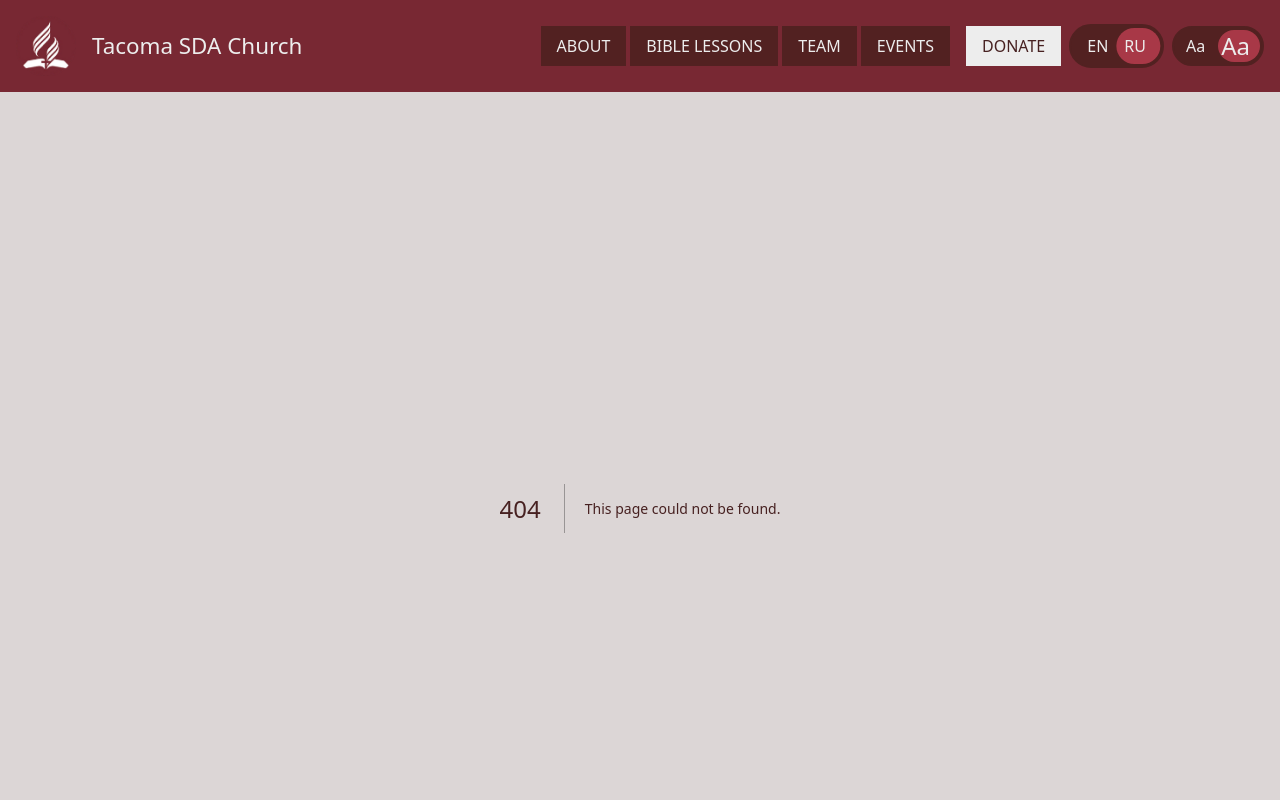
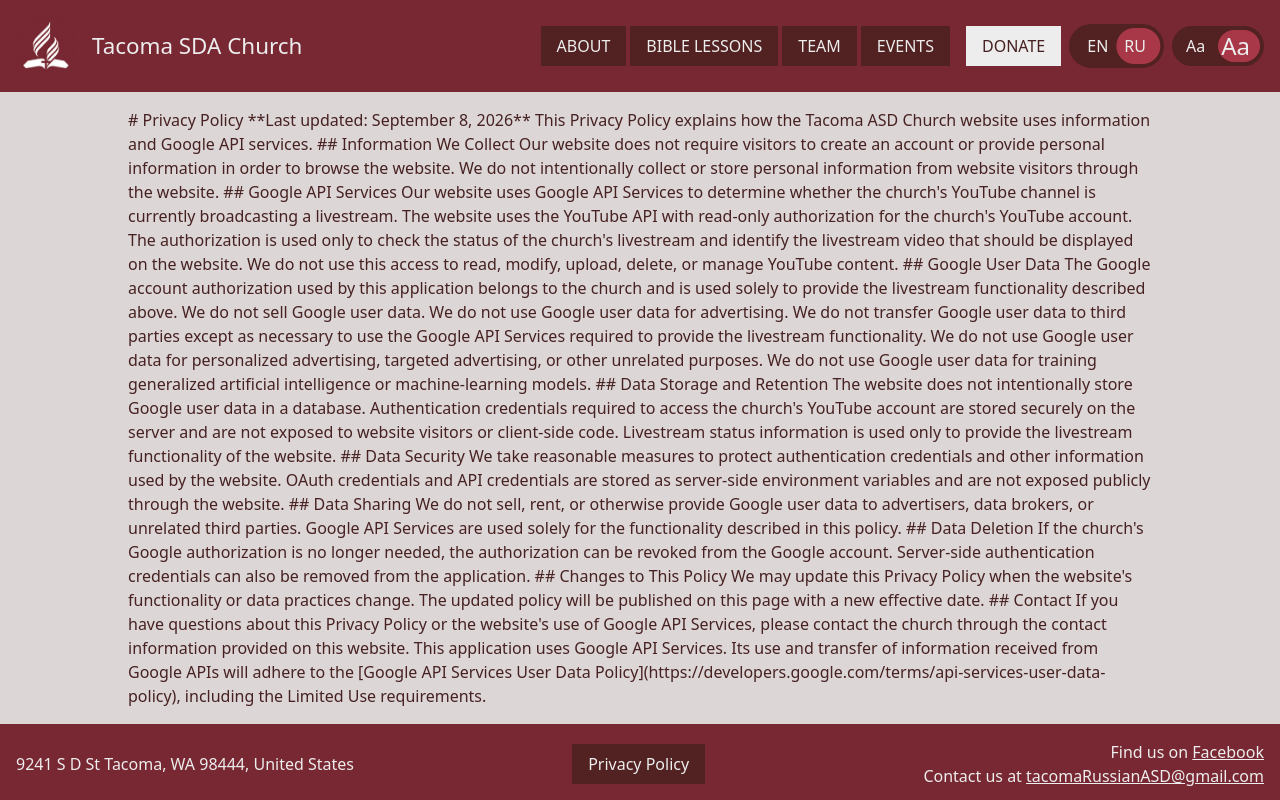
Before and after one commit to glavavlada/TacomaASDWebsite, a Next.js app in the folder my-church-site/: page /Privacy in a window 1280 px wide. Before the commit this address had no page. Shown: the top 800 px of the page. Built offline with nearby package versions, Linux system fonts and the light colour scheme.

Commit message:
added privacy policy

```diff
--- /dev/null
+++ b/my-church-site/src/app/Privacy/page.tsx
@@ -0,0 +1,72 @@
+export default function Privacy() {
+    return (
+        <p>
+            # Privacy Policy
+
+            **Last updated: September 8, 2026**
+
+            This Privacy Policy explains how the Tacoma ASD Church website uses information and Google API services.
+
+            ## Information We Collect
+
+            Our website does not require visitors to create an account or provide personal information in order to browse the website.
+
+            We do not intentionally collect or store personal information from website visitors through the website.
+
+            ## Google API Services
+
+            Our website uses Google API Services to determine whether the church's YouTube channel is currently broadcasting a livestream.
+
+            The website uses the YouTube API with read-only authorization for the church's YouTube account. The authorization is used only to check the status of the church's livestream and identify the livestream video that should be displayed on the website.
+
+            We do not use this access to read, modify, upload, delete, or manage YouTube content.
+
+            ## Google User Data
+
+            The Google account authorization used by this application belongs to the church and is used solely to provide the livestream functionality described above.
+
+            We do not sell Google user data.
+
+            We do not use Google user data for advertising.
+
+            We do not transfer Google user data to third parties except as necessary to use the Google API Services required to provide the livestream functionality.
+
+            We do not use Google user data for personalized advertising, targeted advertising, or other unrelated purposes.
+
+            We do not use Google user data for training generalized artificial intelligence or machine-learning models.
+
+            ## Data Storage and Retention
+
+            The website does not intentionally store Google user data in a database.
+
+            Authentication credentials required to access the church's YouTube account are stored securely on the server and are not exposed to website visitors or client-side code.
+
+            Livestream status information is used only to provide the livestream functionality of the website.
+
+            ## Data Security
+
+            We take reasonable measures to protect authentication credentials and other information used by the website. OAuth credentials and API credentials are stored as server-side environment variables and are not exposed publicly through the website.
+
+            ## Data Sharing
+
+            We do not sell, rent, or otherwise provide Google user data to advertisers, data brokers, or unrelated third parties.
+
+            Google API Services are used solely for the functionality described in this policy.
+
+            ## Data Deletion
+
+            If the church's Google authorization is no longer needed, the authorization can be revoked from the Google account. Server-side authentication credentials can also be removed from the application.
+
+            ## Changes to This Policy
+
+            We may update this Privacy Policy when the website's functionality or data practices change. The updated policy will be published on this page with a new effective date.
+
+            ## Contact
+
+            If you have questions about this Privacy Policy or the website's use of Google API Services, please contact the church through the contact information provided on this website.
+
+            This application uses Google API Services. Its use and transfer of information received from Google APIs will adhere to the [Google API Services User Data Policy](https://developers.google.com/terms/api-services-user-data-policy), including the Limited Use requirements.
+
+        </p>
+    );
+}
--- a/my-church-site/src/components/Footer.tsx
+++ b/my-church-site/src/components/Footer.tsx
@@ -2,7 +2,7 @@
 
 import englishFooter from "@/locale/en/footer.json";
 import russianFooter from "@/locale/ru/footer.json";
-
+import Link from "next/link";
 import { useLanguage } from "@/app/context/LanguageContext";
 
 // creates the Footer component
@@ -17,6 +17,13 @@
     <footer className="p-4 bg-[var(--main)] flex justify-between gap-10 items-center">
       {/* left side */}
       <p>9241 S D St Tacoma, WA 98444, United States</p>
+
+      <Link
+          href="/Privacy"
+          className={"buttonDark"}
+        >
+          Privacy Policy
+        </Link>
 
       {/* right side */}
       <div className="text-right">
```
